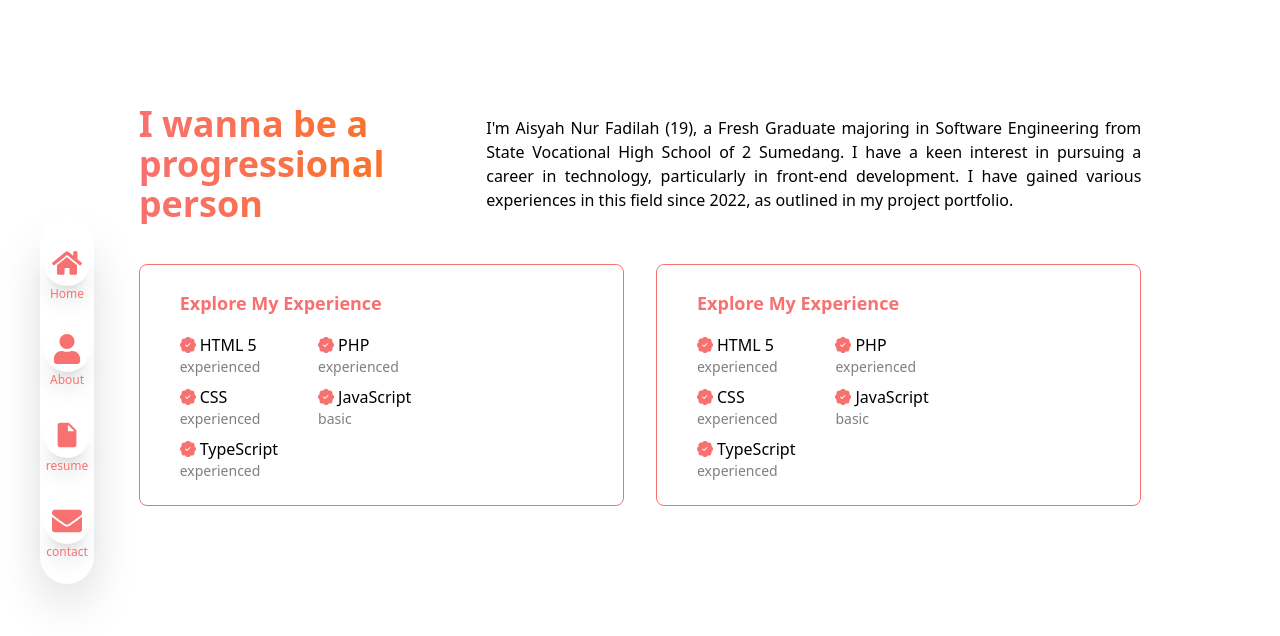
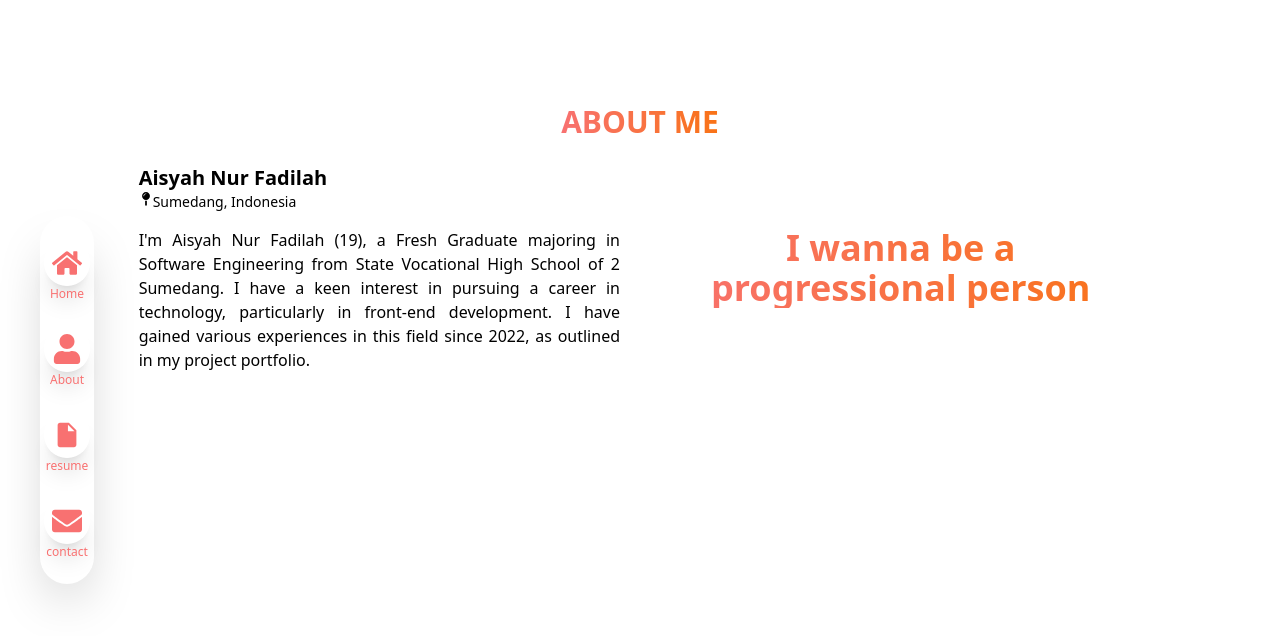
Before and after one commit to isyhfadilah/aisyahnurfadilah, a Next.js app: page /about in a window 1280 px wide. Shown: the top 636 px of the page. Built offline with nearby package versions, Linux system fonts and the light colour scheme; a web font is replaced by a local one.

Commit message:
fix: content in about page

```diff
--- a/src/components/common/section/about/about.tsx
+++ b/src/components/common/section/about/about.tsx
@@ -1,26 +1,30 @@
 import Container from '../../layouts/Container'
-import { CardExperience } from '@/components/ui/cards/experience'
 import { GradientText } from '@/components/ui/title/gradient'
+import { FaMapPin } from 'react-icons/fa'
 
 export const AboutDesk = () => {
   return (
     <section className="py-26" id="about">
       {/* make a tittle */}
-      <Container className="grid gap-10 md:grid-cols-3 place-content-between justify-between items-center w-full">
-        <GradientText text="I wanna be a progressional person" sizes="text-3xl md:text-4xl" />
-        <div className="md:col-span-2">
+      <div className="flex justify-center">
+        <GradientText text="ABOUT ME" sizes="text-3xl" className="text-center mb-6" />
+      </div>
+
+      <Container className="grid gap-10 md:grid-cols-2 place-content-between justify-between items-center w-full">
+        <div>
+          <h1 className="text-xl font-semibold">Aisyah Nur Fadilah</h1>
+          <div className="flex text-sm mb-4">
+            <FaMapPin />
+            <span>Sumedang, Indonesia</span>
+          </div>
           <p className="text-justify">
             I&apos;m Aisyah Nur Fadilah (19), a Fresh Graduate majoring in Software Engineering from State Vocational High
             School of 2 Sumedang. I have a keen interest in pursuing a career in technology, particularly in front-end
             development. I have gained various experiences in this field since 2022, as outlined in my project portfolio.
           </p>
         </div>
-      </Container>
 
-      {/* alihkan ke section baru dan perbaiki struktur code supaya best practice */}
-      <Container className="grid md:grid-cols-2 gap-8 mt-10">
-        <CardExperience />
-        <CardExperience />
+        <GradientText text="I wanna be a progressional person" sizes="text-3xl md:text-4xl" className="text-center" />
       </Container>
     </section>
   )
--- a/src/components/ui/title/gradient/index.tsx
+++ b/src/components/ui/title/gradient/index.tsx
@@ -1,14 +1,19 @@
 import React from 'react'
+import { cn } from '@/lib/utils'
 
 interface TextProps {
   text: string
   sizes: 'text-4xl' | 'text-5xl' | 'text-6xl' | string
+  className?: string
 }
 
-export const GradientText: React.FC<TextProps> = ({ text, sizes }) => {
+export const GradientText: React.FC<TextProps> = ({ text, sizes, className }) => {
   return (
     <h1
-      className={`${sizes} font-bold bg-gradient-to-r from-red-400 to-orange-500 inline-block text-transparent bg-clip-text`}>
+      className={cn(
+        className,
+        `${sizes} font-bold bg-gradient-to-r from-red-400 to-orange-500 inline-block text-transparent bg-clip-text`
+      )}>
       {text}
     </h1>
   )
--- a/src/shared/styles/app.css
+++ b/src/shared/styles/app.css
@@ -205,10 +205,10 @@
 .my{margin-top:1rem;margin-bottom:1rem;}
 .my-26{margin-top:6.5rem;margin-bottom:6.5rem;}
 .mb-2{margin-bottom:0.5rem;}
+.mb-4{margin-bottom:1rem;}
 .mb-6{margin-bottom:1.5rem;}
 .ml-2{margin-left:0.5rem;}
 .ml-5{margin-left:1.25rem;}
-.mt-10{margin-top:2.5rem;}
 .mt-3{margin-top:0.75rem;}
 .mt-8{margin-top:2rem;}
 .block{display:block;}
@@ -248,7 +248,6 @@
 .gap-1{grid-gap:0.25rem;gap:0.25rem;}
 .gap-10{grid-gap:2.5rem;gap:2.5rem;}
 .gap-4{grid-gap:1rem;gap:1rem;}
-.gap-8{grid-gap:2rem;gap:2rem;}
 .space-x-10>:not([hidden])~:not([hidden]){--un-space-x-reverse:0;margin-left:calc(2.5rem * calc(1 - var(--un-space-x-reverse)));margin-right:calc(2.5rem * var(--un-space-x-reverse));}
 .space-x-3>:not([hidden])~:not([hidden]){--un-space-x-reverse:0;margin-left:calc(0.75rem * calc(1 - var(--un-space-x-reverse)));margin-right:calc(0.75rem * var(--un-space-x-reverse));}
 .space-y-1>:not([hidden])~:not([hidden]){--un-space-y-reverse:0;margin-top:calc(0.25rem * calc(1 - var(--un-space-y-reverse)));margin-bottom:calc(0.25rem * var(--un-space-y-reverse));}
@@ -386,9 +385,7 @@
 .sm\:pe-8{padding-inline-end:2rem;}
 }
 @media (min-width: 768px){
-.md\:col-span-2{grid-column:span 2/span 2;}
 .md\:grid-cols-2{grid-template-columns:repeat(2,minmax(0,1fr));}
-.md\:grid-cols-3{grid-template-columns:repeat(3,minmax(0,1fr));}
 .md\:ml-10{margin-left:2.5rem;}
 .md\:mt-0{margin-top:0;}
 .md\:block{display:block;}
```
